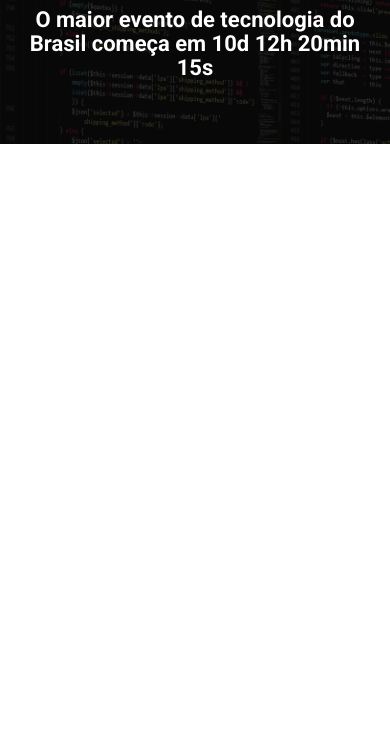
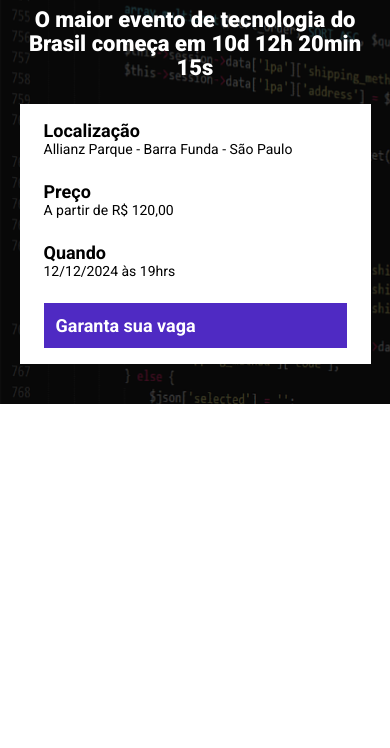
Before and after one commit to andersonvsantos/ebac_tech_talks, a website built with Parcel: page src/index.html in a window 390 px wide. Shown: the part 96-844 px from the top of the page. Built offline with nearby package versions, Linux system fonts and the light colour scheme.

Commit message:
finalizando secao informacoes

```diff
--- a/src/index.html
+++ b/src/index.html
@@ -16,8 +16,28 @@
             <p class="hero__text">
                 O maior evento de tecnologia do Brasil começa em 10d 12h 20min 15s
             </p>
+            <div class="infos-bar">
+                <ul class="infos-bar__infos">
+                    <li class="infos-bar__infos__item">
+                        <b>Localização</b>
+                        Allianz Parque - Barra Funda - São Paulo
+                    </li>
+                    <li class="infos-bar__infos__item">
+                        <b>Preço</b>
+                        A partir de R$ 120,00
+                    </li>
+                    <li class="infos-bar__infos__item">
+                        <b>Quando</b>
+                        12/12/2024 às 19hrs
+                    </li>
+                </ul>
+                <a href="#" class="button button--primary">
+                    Garanta sua vaga
+                </a>
+            </div>
         </div>
     </header>
+
     <script src="scripts/main.js"></script>
 </body>
 </html>
--- a/src/styles/_hero.scss
+++ b/src/styles/_hero.scss
@@ -25,7 +25,7 @@
         margin: 64px 0;
         font-size: 40px;
         line-height: 56px;
-        font-weight: bold;
+        font-weight: 800;
         text-align: center;
     }
 
--- /dev/null
+++ b/src/styles/components/_buttons.scss
@@ -0,0 +1,23 @@
+.button {
+    padding: 12px;
+    font-size: 18px;
+    font-weight: bold;
+    text-decoration: none;
+    text-align: center;
+    white-space: nowrap;
+
+    &--primary {
+        color: #FFF;
+        background-color: #4F2AC3;
+    }
+
+    @media (max-width:640px) {
+        display: block;
+        width: 100%;
+    }
+
+    @media (max-width: 1024px) {
+        display: flex;
+        align-items: center;
+    }
+}
--- /dev/null
+++ b/src/styles/components/_infos_bar.scss
@@ -0,0 +1,40 @@
+.infos-bar {
+    padding: 16px 24px;
+    background-color: #FFF;
+    display: flex;
+    justify-content: space-between;
+
+    &__infos {
+        display: flex;
+        gap: 40px;
+
+        &__item {
+            font-size: 14px;
+            color: #000;
+
+            b {
+                font-size: 18px;
+                display: block;
+                color: #000;
+            }
+        }
+    }
+
+    @media (max-width: 640px) {
+        display: block;
+
+        &__infos {
+            display: block;
+
+            &__item {
+                margin-bottom: 24px;
+            }
+        }
+    }
+
+    @media (max-width: 1024px) {
+        &__infos {
+            gap: 16px;
+        }
+    }
+}
--- a/src/styles/main.scss
+++ b/src/styles/main.scss
@@ -1,4 +1,6 @@
 @use 'hero';
+@use 'components/infos_bar';
+@use 'components/buttons';
 
 * {
     margin: 0;
@@ -6,6 +8,7 @@
     box-sizing: border-box;
     font-family: 'Roboto', sans-serif;
     color: #FFF;
+    list-style: none;
 }
 
 .container {
```
